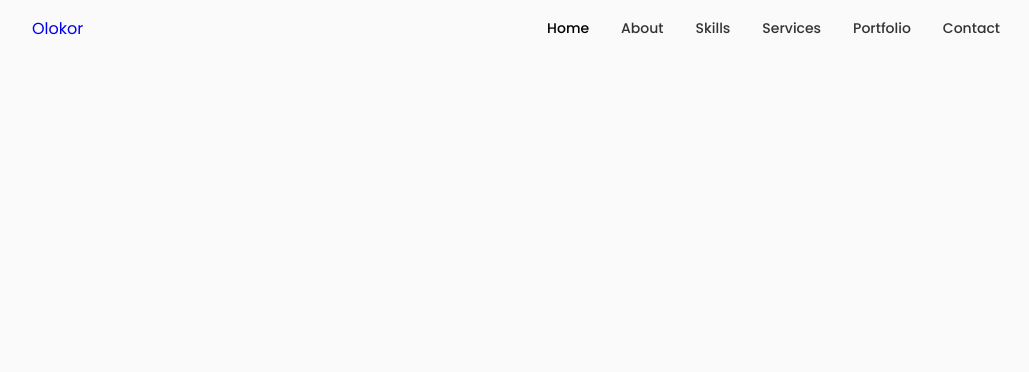
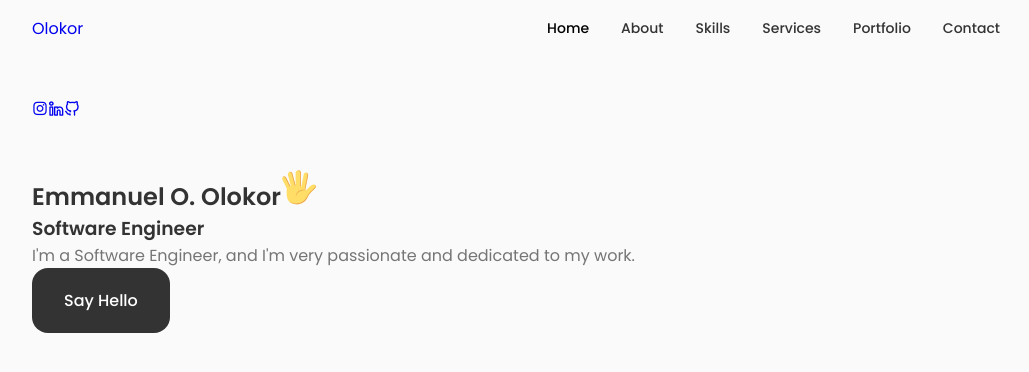
Before and after one commit to Nixhazel/React-Portfolio-V1, a React (Create React App) app in the folder portfolio/: page / in a window 1280 px wide. Shown: the top 372 px of the page, without its empty margins (124-1153 px from the left). Built offline with nearby package versions, Linux system fonts and the light colour scheme.

Commit message:
Started Home Section

```diff
--- a/portfolio/src/App.js
+++ b/portfolio/src/App.js
@@ -1,11 +1,16 @@
 import React from 'react';
 import './App.css';
 import Header from './components/header/Header';
+import Home from './components/home/Home';
 
 function App() {
   return (
     <>
       <Header />
+
+      <main>
+        <Home />
+      </main>
     </>
   );
 }
--- /dev/null
+++ b/portfolio/src/components/home/Data.jsx
@@ -0,0 +1,60 @@
+import React from "react";
+
+const Data = () => {
+	return (
+		<div className='home__data'>
+			<h1 className='home__title'>
+				Emmanuel O. Olokor
+				<svg
+					width='36'
+					height='36'
+					viewBox='0 0 48 48'
+					fill='none'
+					xmlns='http://www.w3.org/2000/svg'
+					class='home__hand'>
+					<path
+						d='M25.4995 32.0305L31.3495 33.1555L36.1495 8.48051C36.4495 6.83051 35.3995 5.18051 33.8245 4.88051C32.1745 4.58051 30.5995 5.70551 30.2995 7.35551L25.4995 32.0305Z'
+						fill='#FFDD67'></path>
+					<path
+						d='M33.8996 4.88018C33.6746 4.80518 33.5246 4.80518 33.2996 4.80518C34.6496 5.33018 35.3996 6.75518 35.0996 8.25518L30.2996 32.9302L31.3496 33.1552L36.1496 8.48018C36.5246 6.75518 35.4746 5.18018 33.8996 4.88018Z'
+						fill='#EBA352'></path>
+					<path
+						d='M19.4995 32.7802H26.5495V5.55518C26.5495 3.53018 24.9745 1.80518 23.0245 1.80518C21.1495 1.80518 19.4995 3.45518 19.4995 5.55518V32.7802Z'
+						fill='#FFDD67'></path>
+					<path
+						d='M23.0995 1.80518C22.9495 1.80518 22.7245 1.80518 22.5745 1.88018C24.2995 2.18018 25.5745 3.68018 25.5745 5.55518V32.8552H26.6245V5.55518C26.6245 3.45518 25.0495 1.80518 23.0995 1.80518Z'
+						fill='#EBA352'></path>
+					<path
+						d='M15.7495 32.7054L21.7495 31.1304L15.2245 6.30541C14.7745 4.58041 13.0495 3.53041 11.3995 3.90541C9.74948 4.35541 8.77448 6.08041 9.22448 7.80541L15.7495 32.7054Z'
+						fill='#FFDD67'></path>
+					<path
+						d='M11.3995 3.90541L10.9495 4.13041C12.4495 4.05541 13.7995 5.03041 14.2495 6.60541L20.7745 31.4304L21.8245 31.1304L15.2245 6.30541C14.7745 4.58041 13.0495 3.53041 11.3995 3.90541Z'
+						fill='#EBA352'></path>
+					<path
+						d='M2.99937 10.355C1.57437 11.03 1.12437 12.83 1.87437 14.33L11.7744 34.055L16.7994 31.505L6.89937 11.78C6.14937 10.28 4.42437 9.68 2.99937 10.355Z'
+						fill='#FFDD67'></path>
+					<path
+						d='M2.99956 10.355C2.84956 10.43 2.69956 10.505 2.54956 10.655C3.82456 10.28 5.24956 10.955 5.92456 12.305L15.8246 32.03L16.7996 31.58L6.89956 11.78C6.14956 10.28 4.42456 9.68 2.99956 10.355Z'
+						fill='#EBA352'></path>
+					<path
+						d='M46.2744 22.2801C45.0744 19.9551 41.3244 20.1051 37.4994 24.3051C34.7994 27.2301 34.2744 28.2051 31.5744 28.1301V25.0551C31.5744 25.0551 25.7994 20.7801 14.3244 22.7301C14.3244 22.7301 7.79945 23.6301 7.79945 27.0801C7.79945 27.0801 6.67445 35.4051 8.99945 40.6551C12.4494 48.4551 30.1494 50.4801 35.6994 37.2051C36.8244 34.5801 39.0744 32.6301 41.0994 30.1551C43.4244 27.1551 47.5494 24.7551 46.2744 22.2801Z'
+						fill='#FFDD67'></path>
+					<path
+						d='M46.2745 22.28C46.0495 21.83 45.7495 21.53 45.3745 21.23C45.4495 21.305 45.5245 21.38 45.5245 21.53C46.7995 24.08 42.6745 26.405 40.1995 29.405C38.1745 31.88 35.9245 33.83 34.7995 36.455C29.9995 47.93 16.0495 47.93 10.1995 42.68C15.5245 48.68 30.5245 49.28 35.5495 37.205C36.6745 34.58 38.9245 32.63 40.9495 30.155C43.4245 27.155 47.5495 24.755 46.2745 22.28ZM32.3245 28.13C27.4495 26.33 18.7495 29.63 19.9495 38.405C19.9495 30.23 27.3745 28.205 31.4245 28.205C32.0245 28.13 32.3245 28.13 32.3245 28.13Z'
+						fill='#EBA352'></path>
+				</svg>
+			</h1>
+			<h3 className='home__subtitle'>Software Engineer</h3>
+			<p className='home__description'>
+				I'm a Software Engineer, and I'm very passionate and dedicated to my
+				work.
+			</p>
+
+			<a href='#contact' className='button button--flex'>
+				Say Hello
+			</a>
+		</div>
+	);
+};
+
+export default Data;
--- /dev/null
+++ b/portfolio/src/components/home/Home.jsx
@@ -0,0 +1,22 @@
+import React from "react";
+import "./home.css";
+import Social from "./Social";
+import Data from "./Data";
+
+const Home = () => {
+	return (
+		<section className='home section' id='home'>
+			<div className='home__container container grid'>
+				<div className='home__content grid'>
+					<Social />
+
+                    <div className='home__img'></div>
+
+                    <Data />
+				</div>
+			</div>
+		</section>
+	);
+};
+
+export default Home;
--- /dev/null
+++ b/portfolio/src/components/home/Social.jsx
@@ -0,0 +1,30 @@
+import React from "react";
+
+const Social = () => {
+	return (
+		<div className='home__social'>
+			<a
+				href='https://www.instagram.com/nixhazel/'
+				className='home__social-icon'
+				target='_blank'>
+				<i class='uil uil-instagram'></i>
+			</a>
+
+			<a
+				href='https://www.linkedin.com/in/emmanuel-olokor-56b260244/'
+				className='home__social-icon'
+				target='_blank'>
+				<i class='uil uil-linkedin-alt'></i>
+			</a>
+
+			<a
+				href='https://github.com/Nixhazel'
+				className='home__social-icon'
+				target='_blank'>
+				<i class='uil uil-github-alt'></i>
+			</a>
+		</div>
+	);
+};
+
+export default Social;
```
Also changed, not shown: portfolio/src/components/home/home.css (added).
